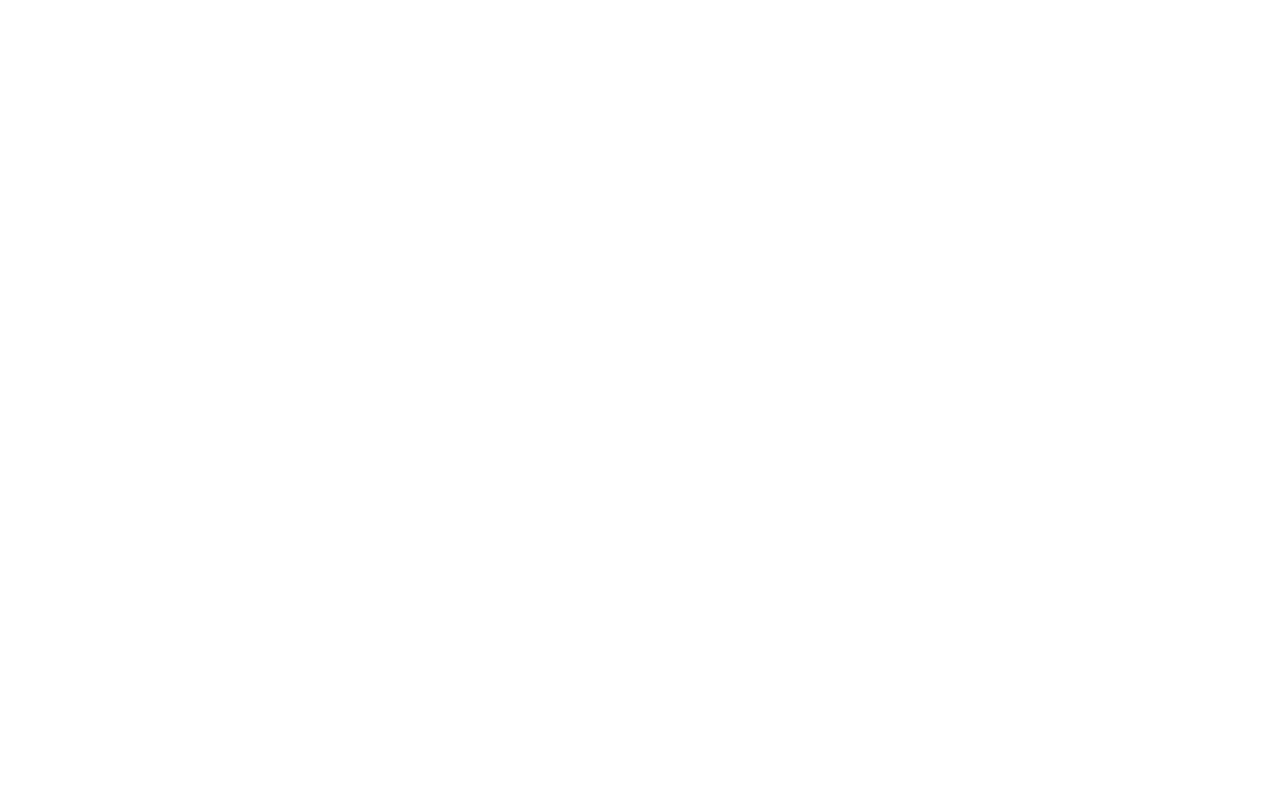
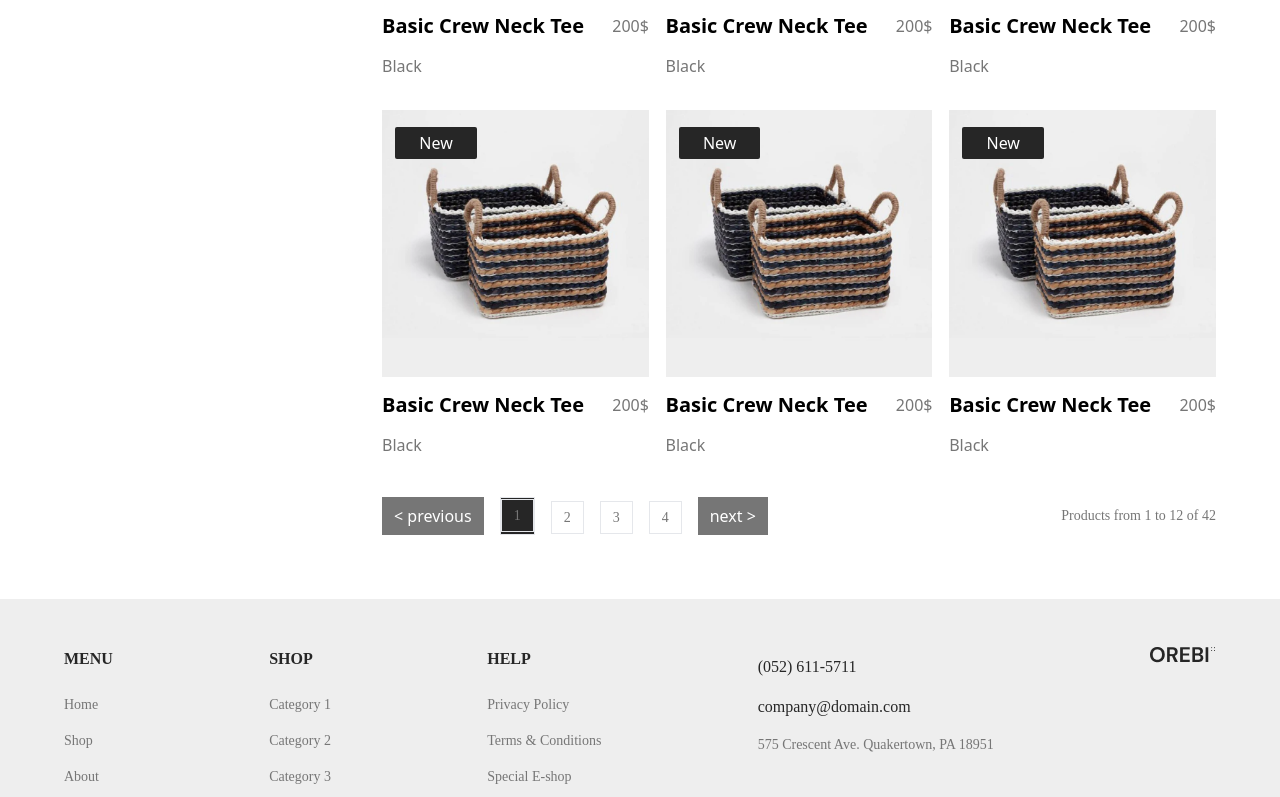
Before and after one commit to tuhinAhammed/Orebi-Ecommerce-forntend, a React app: page /shop in a window 1280 px wide. Shown: the part 1463-2260 px from the top of the page. Before the commit the page ends 800 px from the top, so only its background shows below. Built offline with nearby package versions, Linux system fonts and the light colour scheme; the HTML template or start-up script is replaced by a standard one.

Commit message:
Pagination-- day-230-24

```diff
--- a/package.json
+++ b/package.json
@@ -13,8 +13,10 @@
     "react": "^18.2.0",
     "react-dom": "^18.2.0",
     "react-icons": "^5.0.1",
+    "react-paginate": "^8.2.0",
     "react-router-dom": "^6.22.3",
-    "react-slick": "^0.30.2"
+    "react-slick": "^0.30.2",
+    "slick-carousel": "^1.8.1"
   },
   "devDependencies": {
     "@types/react": "^18.2.56",
--- a/src/components/Banner/Banner.jsx
+++ b/src/components/Banner/Banner.jsx
@@ -6,8 +6,8 @@
 import  Container  from '../Layout/Container';
 const Banner = () => {
   return (
-    <div>
-        <img src={BannerImg} alt="" />
+    <div className='w-full'>
+        <img className='w-full' src={BannerImg} alt="" />
     <div className="bg-quaternary ">
     <Container >
         <Flex className="information justify-between items-center py-[20px] ]">
--- a/src/components/Body/Ads.jsx
+++ b/src/components/Body/Ads.jsx
@@ -7,8 +7,9 @@
 const Ads = () => {
   return (
     <>
+      <div className="add w-full">
       <Container className="pt-[120px] pb-[60px]">
-        <Flex className=" justify-center">
+        <Flex className="justify-between">
           <div  className='left '>
             <img  src={ads1} alt="" className=''/>
           </div>
@@ -18,6 +19,7 @@
           </div>
         </Flex>
       </Container>
+      </div>
     </>
   )
 }
--- a/src/components/Body/AdsSeconsd.jsx
+++ b/src/components/Body/AdsSeconsd.jsx
@@ -7,9 +7,9 @@
 const AdsSeconsd = () => {
   return (
     <>
-        <div className="adsSecond py-[60px]">
+        <div className="adsSecond py-[60px] ">
             <Container>
-                <Flex>
+                <Flex className="justify-between">
                     <div className="left">
                         <img src={adsSecond} alt="" />
                     </div>
--- a/src/components/Body/Footer.jsx
+++ b/src/components/Body/Footer.jsx
@@ -10,7 +10,7 @@
         <>
             <div className="footer py-12 text-primary bg-quaternary">
                 <Container className="">
-                    <Flex className="flex-start gap-32 ">
+                    <Flex className="justify-between gap-32 ">
                         <div className="menu">
                             <MinTitle className="pb-4" text="Menu"></MinTitle>
                             <ul>
--- a/src/components/Body/NewArrivals.jsx
+++ b/src/components/Body/NewArrivals.jsx
@@ -5,35 +5,38 @@
 import Title from '../Layout/Title'
 import Badge from '../Layout/Badge'
 import Product from '../Layout/Product'
-// import Slider from "react-slick";
+import Slider from "react-slick";
+import "slick-carousel/slick/slick.css";
+import "slick-carousel/slick/slick-theme.css";
 const NewArrivals = (badge) => {
 
   // react slick slider here
 
-  // var settings = {
-  //   dots: true,
-  //   infinite: true,
-  //   speed: 500,
-  //   slidesToShow: 4,
-  //   slidesToScroll: 1,
-  // };
+  var settings = {
+    dots: true,
+    infinite: true,
+    speed: 500,
+    slidesToShow: 4,
+    slidesToScroll: 1,
+  };
   return (
     <>
-      <div className="newArrived w-[100%]">
+      <div className="newArrived w-full">
         <Container className="py-16">
           {/* <h1 className='text-4xl font-bold pb-10'>New Arrivals</h1> */}
           <Title className="text-primary pb-10" title="New Arrivals"></Title>
           <div className="item w-[100%]">
 
-            {/* <Slider {...settings} className="w-[1300px] h-[600px]"> */}
-
-            {/* </Slider> */}
-            <Flex className="justify-beetween gap-10 ">
+            <Slider {...settings} className="flex gap-x-4">
+            {/* <Flex className=" "> */}
               <Product badge={true}></Product>
               <Product badge={true}></Product>
               <Product badge={true}></Product>
               <Product badge={true}></Product>
-            </Flex>
+            {/* </Flex> */}
+
+            </Slider>
+
 
           </div>
         </Container>
--- /dev/null
+++ b/src/components/Layout/Pagination.jsx
@@ -0,0 +1,68 @@
+import React, { useEffect, useState } from 'react';
+
+import ReactPaginate from 'react-paginate';
+import Product from "../Layout/Product"
+import Flex from '../Layout/Flex';
+const items = [1, 2, 3, 4, 5, 6, 7, 8, 9, 10, 11, 12, 13, 14, 1, 2, 3, 4, 5, 6, 7, 8, 9, 10, 11, 12, 13, 14 ,1, 2, 3, 4, 5, 6, 7, 8, 9, 10, 11, 12, 13, 14];
+
+function Items({ currentItems }) {
+    return (
+        <>
+            {currentItems &&
+                currentItems.map((item) => (
+                    <div className='w-[32%]'>
+                        <Product badge={true}></Product>
+                    </div>
+                ))}
+        </>
+    );
+}
+
+const Pagination = ({ itemsPerPage }) => {
+    const [itemOffset, setItemOffset] = useState(0);
+
+    const endOffset = itemOffset + itemsPerPage;
+    console.log(`Loading items from ${itemOffset} to ${endOffset}`);
+    const currentItems = items.slice(itemOffset, endOffset);
+    const pageCount = Math.ceil(items.length / itemsPerPage);
+    const [selectedItems , setSelectedItems] = useState(0)
+    const handlePageClick = (event) => {
+        const newOffset = (event.selected * itemsPerPage) % items.length;
+        console.log(
+            `User requested page number ${event.selected}, which is offset ${newOffset}`
+        );
+        setSelectedItems(event.selected)
+        console.log("p" , selectedItems);
+        setItemOffset(newOffset);
+    };
+    return (
+        <div >
+            <div className='flex flex-wrap justify-between gap-y-8 '>
+                <Items currentItems={currentItems} />
+            </div>
+            <Flex className="justify-between place-items-center mt-10">
+                <ReactPaginate
+                    breakLabel="..."
+                    nextLabel="next >"
+                    onPageChange={handlePageClick}
+                    pageRangeDisplayed={5}
+                    pageCount={pageCount}
+                    pageClassName=""
+                    pageLinkClassName=" px-3 py-2 border-[1px] border-queaternary text-sm font-dmSans text-secondary"
+                    previousClassName="page-item"
+                    previousLinkClassName="page-link px-3 py-2 bg-secondary text-tertiary "
+                    nextClassName="page-item"
+                    nextLinkClassName="page-link page-link px-3 py-2 bg-secondary text-tertiary"
+                    breakLinkClassName="page-link"
+                    containerClassName="pagination flex gap-x-4 place-items-center "
+                    activeClassName=" py-2 border-[1px]  text-sm font-dmSans text-tertiary bg-primary "
+                    previousLabel="< previous"
+                    renderOnZeroPageCount={null}
+                />
+            <p className='text-secondary text-sm font-dmSans '>Products from {selectedItems + 1}  to {itemOffset + itemsPerPage} of {items.length}</p>
+            </Flex>
+        </div>
+    )
+}
+
+export default Pagination
--- a/src/components/Layout/Product.jsx
+++ b/src/components/Layout/Product.jsx
@@ -20,15 +20,15 @@
         <>
         {/* /* //  <div className="itemArrived px-6 py-1 text-tertiary rounded-[2px] font-sm bg-primary absolute top-[5%] left-[5%]">New</div>  */}
 
-            <div className="itemBox relative group ">
+            <div className="itemBox relative group w-full">
 
                 {
                     badge &&
                    <Badge title="New"/>
                 }
                 <div className="productImage relative overflow-y-hidden ">
-                    <img src={arrive1} alt="" className='w-[370px]' />
-                    <div className="activeButtons w-[100%] bg-secondary p-4 absolute bottom-50 left-0    group-hover:bottom-0">
+                    <img src={arrive1} alt="" className='w-full' />
+                    <div className="absolute activeButtons w-full bg-secondary p-4  bottom-50 left-0    group-hover:bottom-0">
                             <div className="mainActiveButtonsList ">
                                 <Flex className="innerActiveButtons my-2  justify-end gap-4 place-items-center text-tertiary text-base text-dmSans cursor-pointer  hover:font-bold ">
                                     <h1 className="">Add to Wish List</h1>
@@ -45,7 +45,7 @@
                             </div>
                     </div>
                 </div>
-                <Flex className="justify-between py-3.5 place-items-center">
+                <Flex className="w-full justify-between py-3.5 place-items-center">
                     <h1 className='productName text-xl text-dmSans font-bold'>Basic Crew Neck Tee</h1>
                     <div className="productPrice text-secondary text-base">200$</div>
                 </Flex>
--- a/src/components/pages/Home.jsx
+++ b/src/components/pages/Home.jsx
@@ -16,7 +16,6 @@
         <BestSellers></BestSellers>
         <AdsSeconsd></AdsSeconsd>
         <SpeatialOffer></SpeatialOffer>
-        <Footer></Footer>
     </div>
   )
 }
--- a/src/components/pages/Shop.jsx
+++ b/src/components/pages/Shop.jsx
@@ -5,6 +5,7 @@
 import Title from '../Layout/Title'
 import { MdOutlineArrowForwardIos } from "react-icons/md";
 import BreadCrums from '../Layout/BreadCrums'
+import Pagination from '../Layout/Pagination'
 const Shop = () => {
     const pageName = window.location.pathname.split("/")[1]
     console.log(pageName);
@@ -14,7 +15,15 @@
                 <Container>
 
                     <BreadCrums></BreadCrums>
-
+                <div className="innerShop pt-20 ">
+                    <Flex className="gap-10">
+                        <div className="left w-[25%]">trg</div>
+                        <div className="right w-[75%]">
+                            <div>adfae</div>
+                            <Pagination itemsPerPage={12}></Pagination>
+                        </div>
+                    </Flex>
+                </div>
                 </Container>
             </div>
         </>
```
Also changed, not shown: 1 other file (tests, documents, lock files or other folders).
